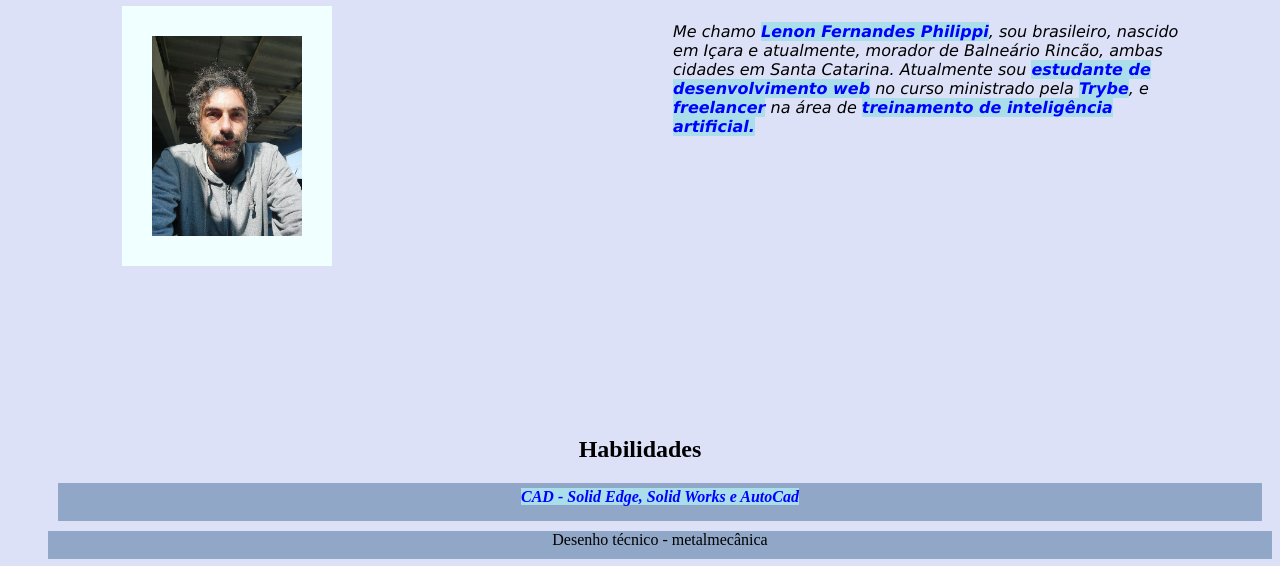
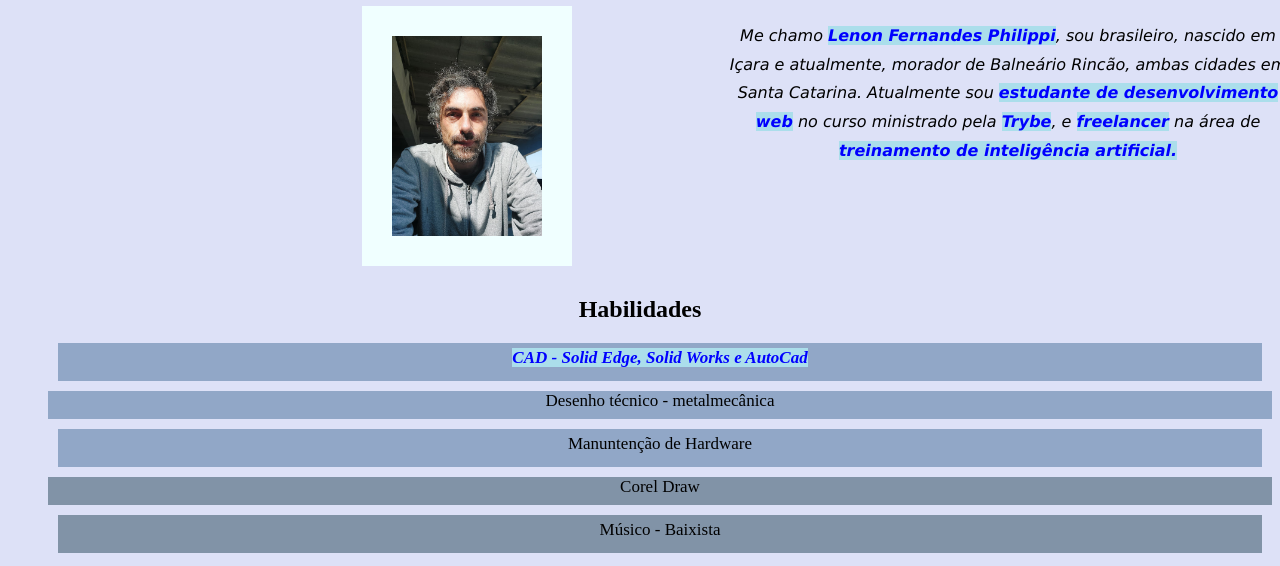
Before and after one commit to len-onN/len-onN.github.io, a plain HTML site: page index.html in a window 1280 px wide. Shown: the part 80-646 px from the top of the page. Drawn offline with Linux system fonts and the light colour scheme.

Commit message:
atualiza-formatação-descrição

```diff
--- a/style.css
+++ b/style.css
@@ -16,14 +16,16 @@ strong{
 .tec{
     text-align: center;
     height: 28px;
-    font-size: 16px;
+    font-size: 17px;
+    font-weight: 400;
     text-decoration: wavy;
     background-color: rgb(145, 167, 199);
 }
 .mus{
     background-color: rgb(129, 147, 167);
     height: 28px;
-    font-size: 16px;
+    font-size: 17px;
+    font-weight: 400;
     text-decoration: wavy;
     text-align:center;
 
@@ -34,8 +36,7 @@ strong{
 }
 /*fim Header */
 #bloc{
-    width: 90%;
-    height: 410px;
+    height: 270px;
     background-color: rgb(rgb(146, 24, 24), rgb(163, 228, 163), rgb(163, 163, 241));
 }
 #foto{
@@ -45,13 +46,15 @@ strong{
     padding: 30px;
     display: inline;
     float: left;
-    left: 10%;
+    left: 28%;
 }
 #des{
     position: relative;
     display: inline-block;
     width: 45%;
     left: 40%;
+    text-align:center;
+    line-height: 1.8em;
 }
 .impar{
     margin: 10px;
```
